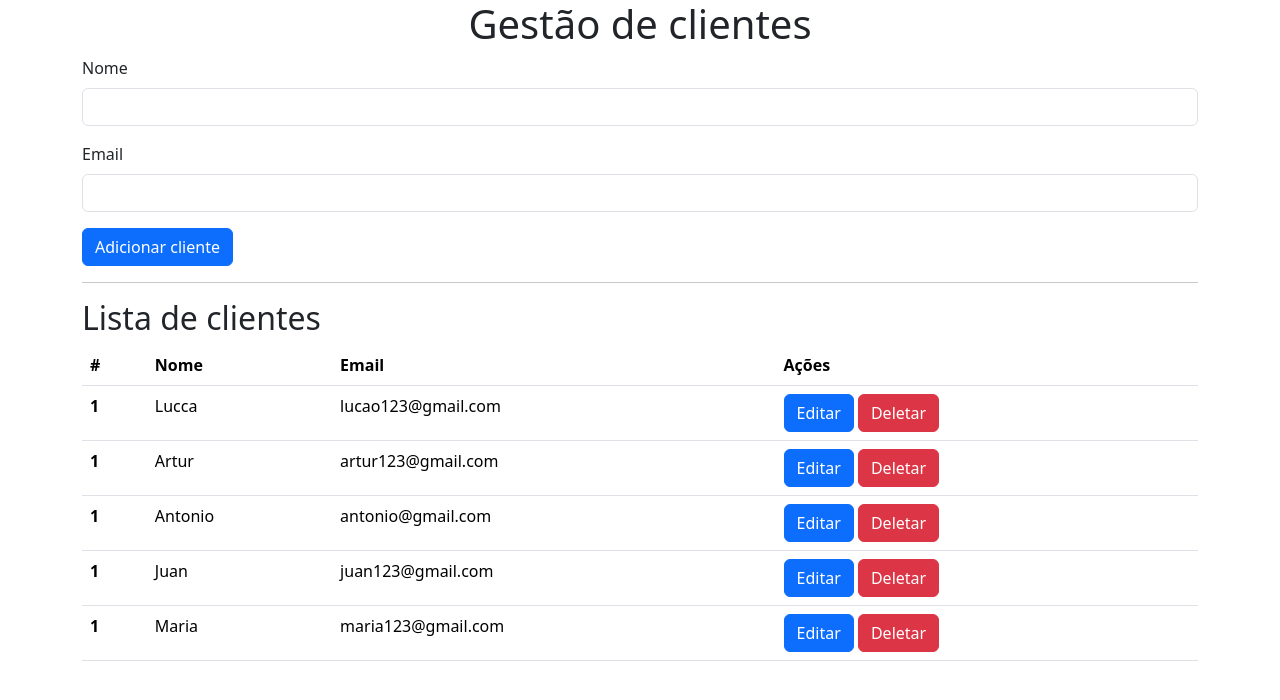
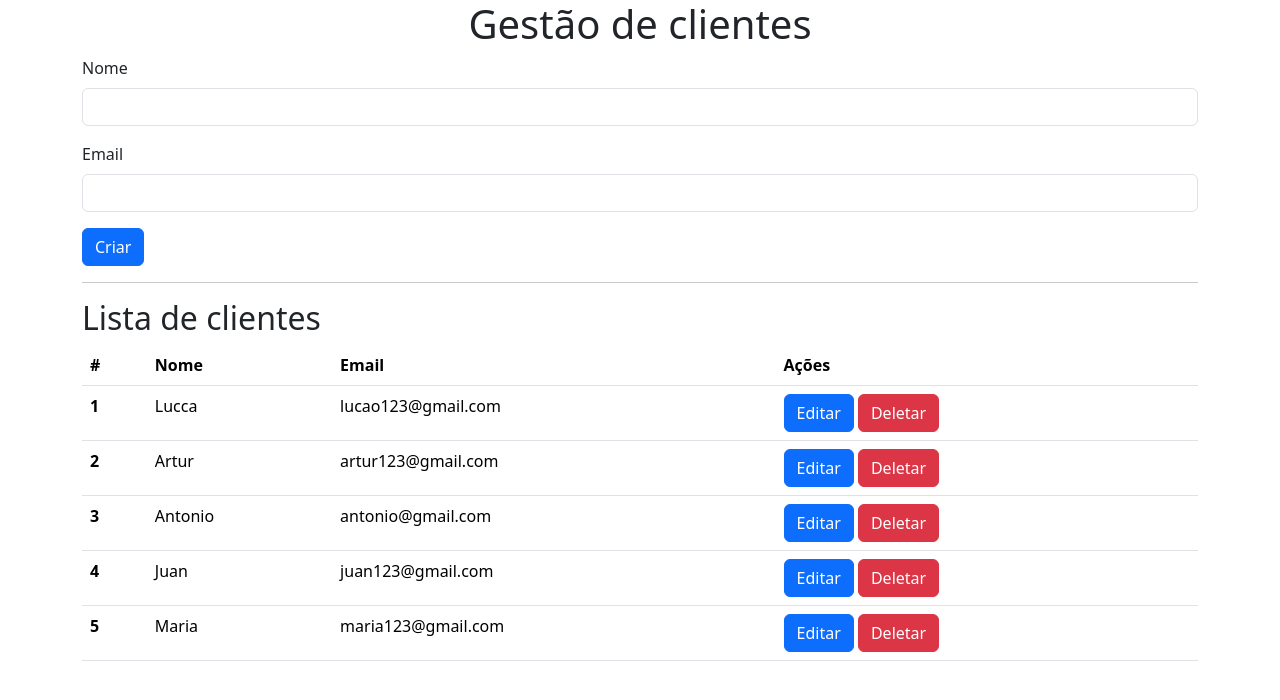
Before and after one commit to lucca3447/flask-gerenciamentodeclientes, a Flask app: page / in a window 1280 px wide. Shown: the top 700 px of the page. Run offline with Flask 3, Linux system fonts and the light colour scheme.

Commit message:
cirrigido dicionario e add edicao

```diff
--- a/database/cliente.py
+++ b/database/cliente.py
@@ -1,7 +1,7 @@
 CLIENTES = [
     {"id": 1 ,"nome":"Lucca", "email":"lucao123@gmail.com"},
-    {"id": 1 ,"nome":"Artur", "email":"artur123@gmail.com"},
-    {"id": 1 ,"nome":"Antonio", "email":"antonio@gmail.com"},
-    {"id": 1 ,"nome":"Juan", "email":"juan123@gmail.com"},
-    {"id": 1 ,"nome":"Maria", "email":"maria123@gmail.com"},
+    {"id": 2 ,"nome":"Artur", "email":"artur123@gmail.com"},
+    {"id": 3 ,"nome":"Antonio", "email":"antonio@gmail.com"},
+    {"id": 4 ,"nome":"Juan", "email":"juan123@gmail.com"},
+    {"id": 5 ,"nome":"Maria", "email":"maria123@gmail.com"},
     ]
--- a/routes/cliente.py
+++ b/routes/cliente.py
@@ -46,13 +46,26 @@ def detalhe_cliente(cliente_id):
 
 @cliente_route.route('/<int:cliente_id>/edit')
 def form_edit_cliente(cliente_id):
+    cliente = None
+    for c in CLIENTES:
+        if c['id'] == cliente_id:
+            cliente = c
 
-    return render_template('form_edit_cliente.html')
+    return render_template('form_cliente.html', cliente=cliente)
 
 @cliente_route.route('/<int:cliente_id>/update',methods=['PUT'])
 def atualizar_cliente(cliente_id):
+    cliente_editado = None
+    data = request.json
 
-    pass
+    for c in CLIENTES:
+        if c['id'] == cliente_id:
+            c['nome'] = data['nome']
+            c['email'] = data ['email']
+
+            cliente_editado = c
+
+    return render_template('item_cliente.html', cliente=cliente_editado)
 
 @cliente_route.route('/<int:cliente_id>/delete',methods=['DELETE'])
 def deletar_cliente(cliente_id):
--- a/templates/form_cliente.html
+++ b/templates/form_cliente.html
@@ -1,16 +1,32 @@
-<form class="c-form" action="{{ url_for('cliente.inserir_cliente') }}" method="POST" c-append="#lista-clientes">
+<form class="c-form"
+        {% if cliente %}
+            action="{{ url_for('cliente.atualizar_cliente', cliente_id=cliente.id) }}"
+        {% else %}
+            action="{{ url_for('cliente.inserir_cliente') }}"
+        {% endif %}
+
+        method="{% if cliente %}PUT{% else %}POST{% endif %}"
+
+        {% if cliente %}
+            c-swap="#cliente-{{cliente.id}}"
+        {% else %}
+            c-append="#lista-clientes"
+        {% endif %}
+
+        c-reload-container="true">
 
     <div class="mb-3">
-    <label class="form-label">Nome</label>
-    <input type="text" class="form-control" name="nome" >
+      <label class="form-label">Nome</label>
+      <input type="text" class="form-control" name="nome" {% if cliente%}value="{{cliente.nome}}"{% endif %}>
+    </div>
 
-  </div>
-
-  <div class="mb-3">
-    <label class="form-label">Email</label>
-    <input type="text" class="form-control" name="email" >
+    <div class="mb-3">
+        <label id="label-target" class="form-label">Email</label>
+        <input type="text" class="form-control" name="email" {% if cliente%}value="{{cliente.email}}"{% endif %}>
     </div>
 
 
-  <button type="submit" class="btn btn-primary">Adicionar cliente</button>
+    <button type="submit" class="btn btn-primary">
+        {% if cliente %}Salvar{% else %}Criar{% endif %}
+    </button>
 </form>
--- a/templates/index.html
+++ b/templates/index.html
@@ -12,7 +12,8 @@
     <div class="container">
     <h1 class="text-center">Gestão de clientes</h1>
 
-    <div c-container="{{ url_for('cliente.form_cliente')}}"></div>
+    <div id="formulario-cliente"
+      c-container="{{ url_for('cliente.form_cliente')}}"></div>
 
     <hr>
 
--- a/templates/item_cliente.html
+++ b/templates/item_cliente.html
@@ -1,9 +1,12 @@
-<tr>
+<tr id="cliente-{{ cliente.id }}">
       <th scope="row">{{ cliente.id }}</th>
       <td>{{cliente.nome}}</td>
       <td>{{cliente.email}}</td>
       <td>
-        <button class="btn btn-primary">Editar  </button>
+        <button class="btn btn-primary" c-get="{{ url_for('cliente.form_edit_cliente', cliente_id=cliente.id) }}"
+        c-target="#formulario-cliente">
+          Editar
+        </button>
         <button class="btn btn-danger"
           c-delete="{{ url_for('cliente.deletar_cliente', cliente_id=cliente.id) }}"
           c-remove-closest="tr">
--- a/templates/lista_clientes.html
+++ b/templates/lista_clientes.html
@@ -8,9 +8,9 @@
     </tr>
   </thead>
   <tbody id="lista-clientes">
-    {%for cliente in clientes%}
+
+    {% for cliente in clientes %}
       {% include 'item_cliente.html' %}
-
     {%endfor%}
 
   </tbody>
```
